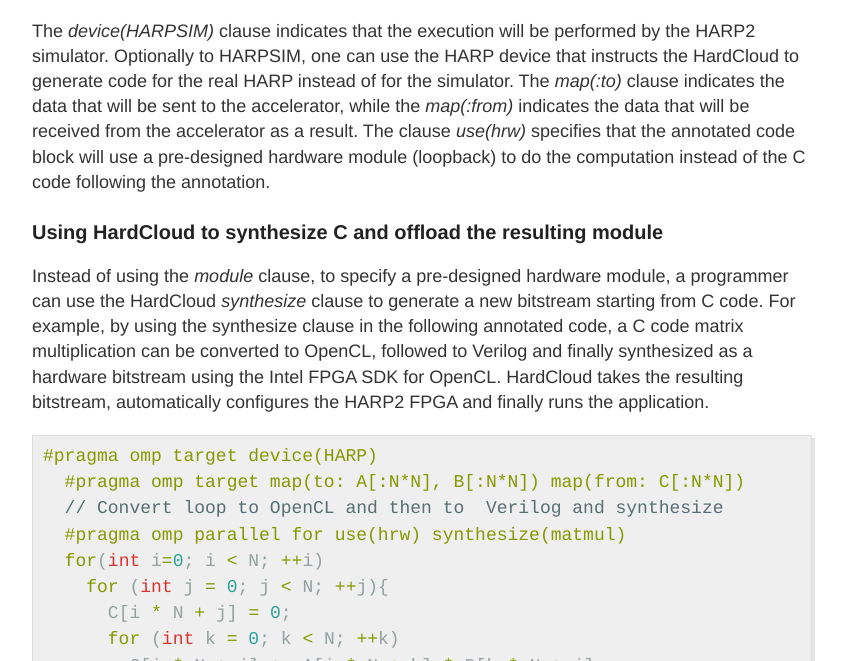
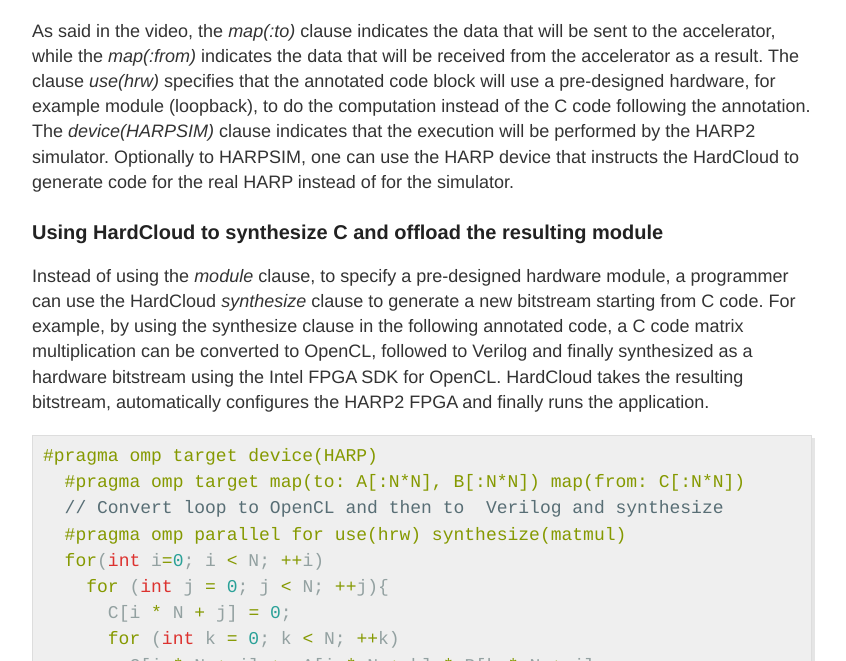
Before and after one commit to ramonn76/HardCloud, a Jekyll site: the page built from index.md, in a window 1280 px wide and 900 px high, scrolled down 846 px, cut to the strip 239-900 px from the top of the window. Shown: the whole strip, without its empty margins (218-1064 px from the left). Built offline with Jekyll 4.4.1, drawn with Linux system fonts in a browser that asks for light colours.

Commit message:
Update index.md

```diff
--- a/index.md
+++ b/index.md
@@ -22,12 +22,12 @@ Here is a video demonstrating how to use the HardCloud for a pre-defined bitstre
   <iframe width="560" height="315" src="https://www.youtube.com/embed/r5GFYUj2ajA?rel=0" frameborder="0" allowfullscreen></iframe>
 </div>
 
-The *device(HARPSIM)* clause indicates that the execution will be performed by the HARP2 simulator.
+As said in the video, the *map(:to)* clause indicates the data that will be sent to the accelerator,
+while the *map(:from)* indicates the data that will be received from the accelerator as a result.
+The clause *use(hrw)* specifies that the annotated code block will use a pre-designed hardware, for example
+module (loopback), to do the computation instead of the C code following the annotation. The *device(HARPSIM)* clause indicates that the execution will be performed by the HARP2 simulator.
 Optionally to HARPSIM, one can use the HARP device that instructs the
 HardCloud to generate code for the real HARP instead of for the simulator.
-The *map(:to)* clause indicates the data that will be sent to the accelerator,
-while the *map(:from)* indicates the data that will be received from the accelerator as a result.
-The clause *use(hrw)* specifies that the annotated code block will use a pre-designed hardware module (loopback) to do the computation instead of the C code following the annotation.
 
 ### Using HardCloud to synthesize C and offload the resulting module
 
```
